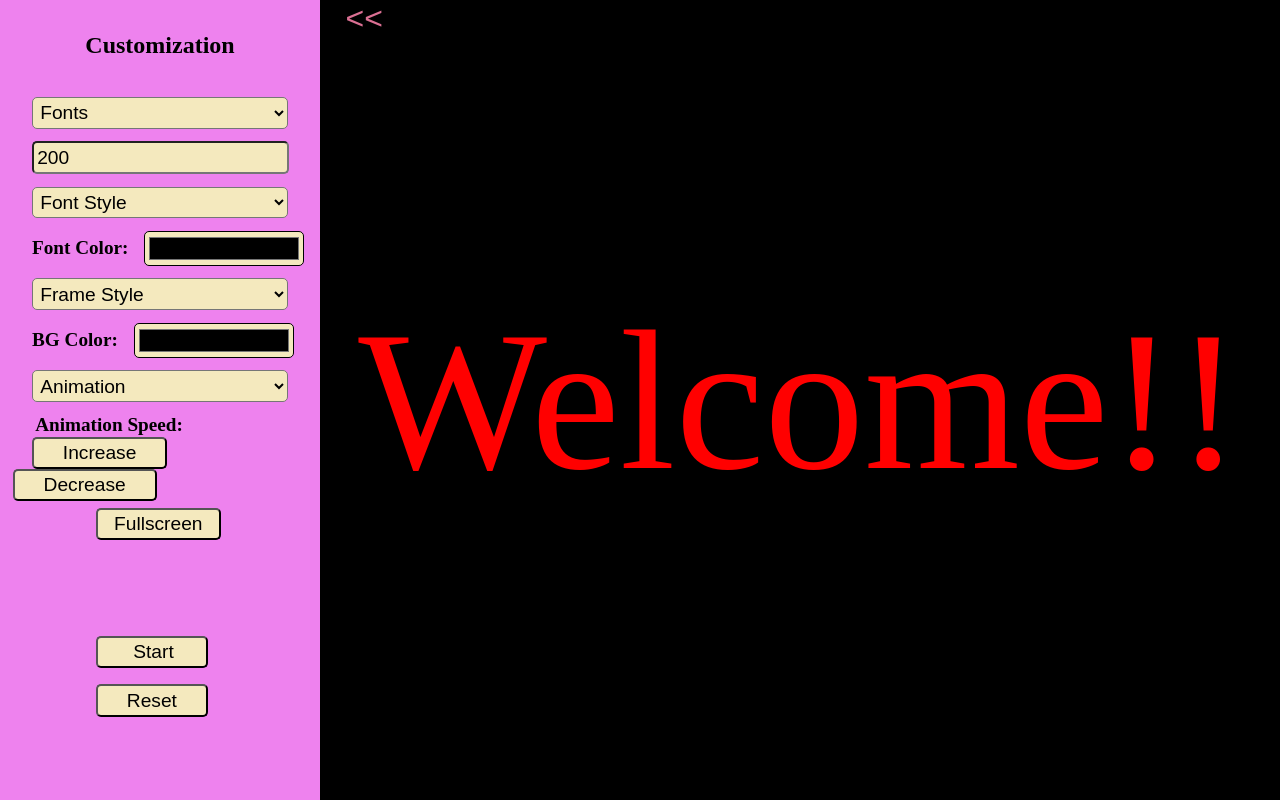
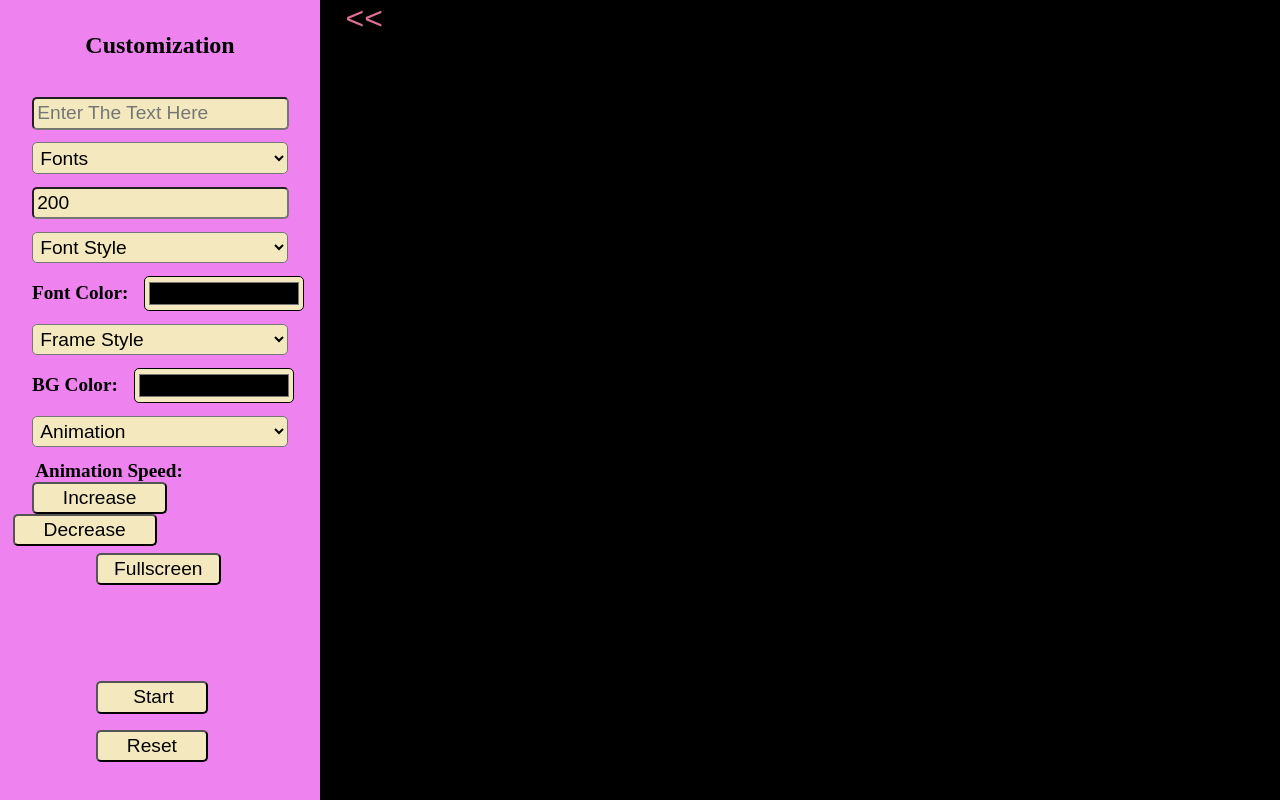
Before and after one commit to Wathrak/Text-Banner, a plain HTML site: page index2.html in a window 1280 px wide. Both pictures are taken after a click on the button "Start". Drawn offline with Linux system fonts and the light colour scheme.

Commit message:
Canvas Update

```diff
--- a/index2.css
+++ b/index2.css
@@ -47,6 +47,28 @@ select {
     padding: 1%;
     width: 77%;
 }
+
+#textinput{
+    background-color: rgb(244, 233, 190);
+    border-radius: 5px;
+    margin: 2% 0 2% 10%;
+    font-size: larger;
+    padding: 1%;
+    width: 77%;
+}
+
+#textinput:active{
+    background-color: rgb(244, 233, 190);
+    border-radius: 5px;
+    margin: 2% 0 2% 10%;
+    font-size: larger;
+    padding: 1%;
+    width: 77%;
+}
+
+/* input[type="text"], textarea{
+    background-color: rgb(244, 233, 190);
+} */
 
 #div-color {
     display: flex;
@@ -168,6 +190,11 @@ button {
     align-items: center;
 }
 
+#p-1{
+    width: auto;
+    height: auto;
+}
+
 /* #screen.brick {
     background-image: url('brick.jpg');
     background-size: cover;
--- a/index2.html
+++ b/index2.html
@@ -8,7 +8,6 @@
     <!-- <link rel="stylesheet" href="style2.css"> -->
     <!-- <link rel="stylesheet" href="style3.css"> -->
 
-    <script src="index2.js"></script>
 
     <link rel="stylesheet" href="index2.css">
     <link rel="stylesheet" href="text-style.css">
@@ -20,6 +19,7 @@
             <div class="custom-tab">
                 <h4 id="customization">Customization</h4>
                 <div>
+                    <input type="text" id="textinput" spellcheck="false" placeholder="Enter The Text Here">
                     <select name="font" id="font" placeholder="Font">
                         <option value="1"disabled selected>Fonts</option>
                         <option value="polkadot">Polkadot</option>
@@ -76,7 +76,7 @@
                     <button id="fullscreen-btn" onclick="Fullscreen()">Fullscreen</button>
                 </div>
                 <div id="start">
-                    <button id="start-btn">Start</button>
+                    <button id="start-btn" onclick="getinput()">Start</button>
                 </div>
                 <div id="reset">
                     <button id="reset-btn">Reset</button>
@@ -87,11 +87,14 @@
         <div id="screen">
             <button id="menu" onclick="Menu()"><<</button>
             <div id="div-1">
-                <p id="p-1" class="p-1 color" contenteditable="true" spellcheck="false">Welcome!!</p>
-                <!-- <canvas id="p-1" class="p-1 color" contenteditable="true" spellcheck="false" width="200" height="150">Welcome!!</canvas> -->
+                <!-- <p id="p-1" class="p-1 color" contenteditable="true" spellcheck="false">Welcome!!</p> -->
+                <canvas id="p-1" class="p-1 color"></canvas>
             </div>
         </div>
 
     </div>
+
+    <script src="index2.js"></script>
+
 </body>
 </html>
--- a/index2.js
+++ b/index2.js
@@ -202,6 +202,15 @@ function resetCustomization() {
 
 // canvas
 var can = document.getElementById("p-1");
+var canbtn = document.getElementById("start-btn");
 var cantx = can.getContext("2d");
+var inputting = document.getElementById("textinput");
+cantx.fillStyle = "white";
 cantx.font = "30px Arial";
-cantx.fillText("Hello World", 10, 50);
+cantx.textAlign = "center";
+cantx.fillText("Hello World", can.width/2, can.height/2);
+
+function getinput(){
+    cantx.clearRect(0, 0, can.width, can.height);
+    let t = cantx.fillText(inputting.value, can.width/2, can.height/2);
+}
--- a/text-style.css
+++ b/text-style.css
@@ -6,12 +6,12 @@
 }
 
 /* Original */
-.p-1 {
+/* #p-1 {
     font-size: 200px;
     white-space: nowrap;
     text-align: center;
     font-family: none;
-}
+} */
 
 /* Font Name */
 .polkadot {
```
